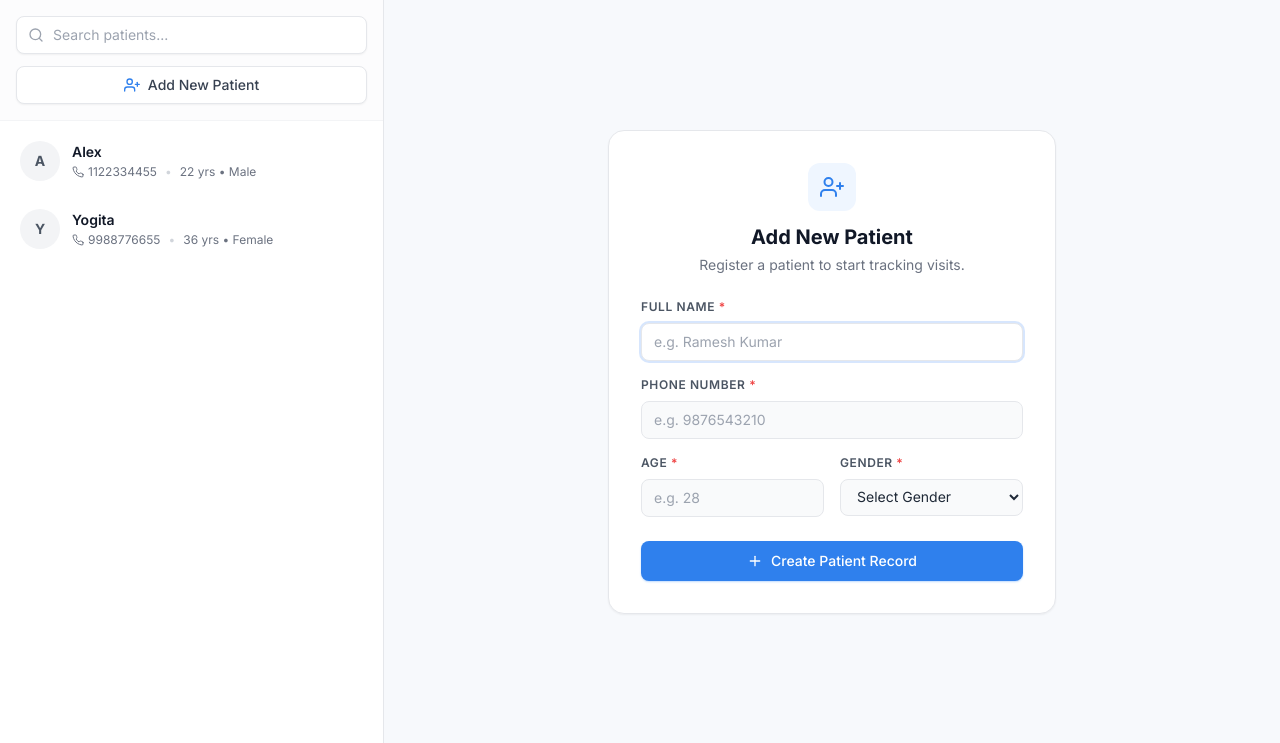
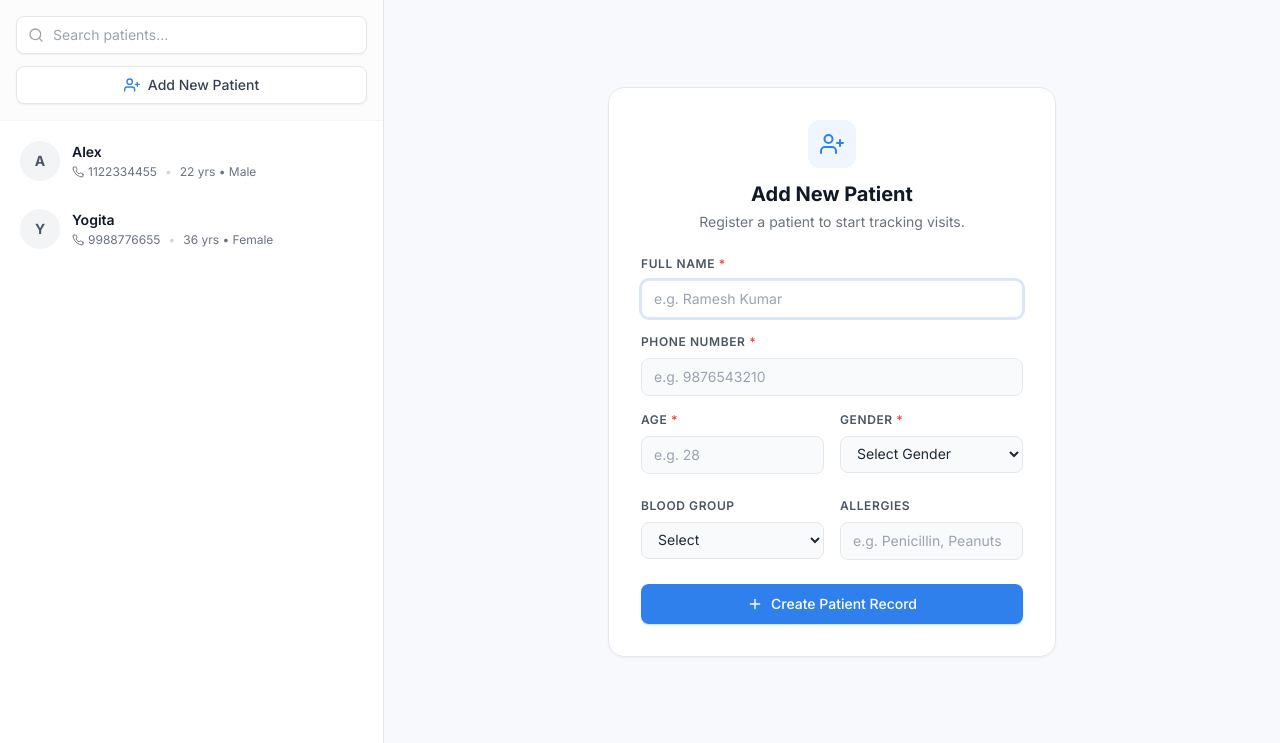
Before and after one commit to Karanman12/ClinicTrack, a FastAPI app: page /app in a window 1280 px wide. Shown: the part 57-800 px from the top of the page. Run offline with FastAPI, Linux system fonts and the light colour scheme; some libraries are stand-ins or nearby versions.

Commit message:
feature: blood group and allergies on patient profile

```diff
--- a/clinic_TrackPRO/main.py
+++ b/clinic_TrackPRO/main.py
@@ -100,12 +100,21 @@ def add_patient(
     phone: str = Form(...),
     age: int = Form(...),
     gender: str = Form(...),
+    blood_group: str = Form(""),
+    allergies: str = Form(""),
     db: Session = Depends(get_db),
 ):
     """
     Create a new patient and redirect back to the home page.
     """
-    patient = Patient(name=name.strip(), phone=phone.strip(), age=age, gender=gender.strip())
+    patient = Patient(
+        name=name.strip(),
+        phone=phone.strip(),
+        age=age,
+        gender=gender.strip(),
+        blood_group=blood_group.strip() if blood_group else None,
+        allergies=allergies.strip() if allergies else None
+    )
     db.add(patient)
     db.commit()
     return RedirectResponse(url=f"/app/patient/{patient.id}", status_code=303)
@@ -118,6 +127,8 @@ def update_patient(
     phone: str = Form(...),
     age: int = Form(...),
     gender: str = Form(...),
+    blood_group: str = Form(""),
+    allergies: str = Form(""),
     db: Session = Depends(get_db),
 ):
     """
@@ -129,6 +140,8 @@ def update_patient(
         patient.phone = phone.strip()
         patient.age = age
         patient.gender = gender.strip()
+        patient.blood_group = blood_group.strip() if blood_group else None
+        patient.allergies = allergies.strip() if allergies else None
         db.commit()
     return RedirectResponse(url=f"/app/patient/{patient_id}", status_code=303)
 
--- a/clinic_TrackPRO/models.py
+++ b/clinic_TrackPRO/models.py
@@ -23,6 +23,8 @@ class Patient(Base):
     phone = Column(String(15), nullable=False)
     age = Column(Integer, nullable=True)
     gender = Column(String(10), nullable=True)
+    blood_group = Column(String(5), nullable=True)
+    allergies = Column(Text, nullable=True)
     created_at = Column(DateTime, default=datetime.utcnow)
 
     # One patient can have many visits (newest first by default)
--- a/clinic_TrackPRO/templates/index.html
+++ b/clinic_TrackPRO/templates/index.html
@@ -125,11 +125,22 @@
                                 <div class="flex items-center gap-4 text-sm text-gray-500">
                                     <span class="flex items-center gap-1"><i data-feather="phone" class="w-4 h-4"></i> {{ selected_patient.phone }}</span>
                                     <span class="flex items-center gap-1"><i data-feather="calendar" class="w-4 h-4"></i> Added {{ selected_patient.created_at.strftime('%b %d, %Y') }}</span>
+                                    {% if selected_patient.blood_group %}
+                                    <span class="bg-red-100 text-red-700 px-2 py-0.5 rounded text-xs font-bold border border-red-200">
+                                        {{ selected_patient.blood_group }}
+                                    </span>
+                                    {% endif %}
                                 </div>
                                 <div class="flex items-center gap-1 text-sm text-gray-400">
                                     <i data-feather="user" class="w-4 h-4"></i>
                                     <span>{{ selected_patient.age or '--' }} yrs &bull; {{ selected_patient.gender or 'Unknown' }}</span>
                                 </div>
+                                {% if selected_patient.allergies %}
+                                <div class="flex items-center gap-1 text-xs font-semibold text-red-600 bg-red-50 px-2 py-1 rounded-md border border-red-100 w-fit">
+                                    <i data-feather="alert-triangle" class="w-3 h-3"></i>
+                                    <span>Allergies: {{ selected_patient.allergies }}</span>
+                                </div>
+                                {% endif %}
                             </div>
                         </div>
                     </div>
@@ -348,6 +359,26 @@
                                     <option value="Other">Other</option>
                                 </select>
                                 <p class="text-red-500 text-xs mt-1 hidden" id="err-gender">Gender is required.</p>
+                            </div>
+                        </div>
+                        <div class="grid grid-cols-2 gap-4 mb-6">
+                            <div>
+                                <label class="block text-xs font-semibold text-gray-600 uppercase tracking-wider mb-2" for="blood_group">Blood Group</label>
+                                <select id="blood_group" name="blood_group" class="w-full px-3 py-2 bg-gray-50 border border-gray-200 rounded-lg text-sm focus:bg-white focus:outline-none focus:ring-2 focus:ring-blue-500/20 focus:border-primary transition-colors">
+                                    <option value="" selected>Select</option>
+                                    <option value="A+">A+</option>
+                                    <option value="A-">A-</option>
+                                    <option value="B+">B+</option>
+                                    <option value="B-">B-</option>
+                                    <option value="AB+">AB+</option>
+                                    <option value="AB-">AB-</option>
+                                    <option value="O+">O+</option>
+                                    <option value="O-">O-</option>
+                                </select>
+                            </div>
+                            <div>
+                                <label class="block text-xs font-semibold text-gray-600 uppercase tracking-wider mb-2" for="allergies">Allergies</label>
+                                <input type="text" id="allergies" name="allergies" class="w-full px-3 py-2 bg-gray-50 border border-gray-200 rounded-lg text-sm focus:bg-white focus:outline-none focus:ring-2 focus:ring-blue-500/20 focus:border-primary transition-colors" placeholder="e.g. Penicillin, Peanuts">
                             </div>
                         </div>
                         <button type="submit" class="w-full bg-primary hover:bg-blue-700 text-white py-2.5 rounded-lg font-medium text-sm transition-colors shadow-sm shadow-blue-200 flex items-center justify-center gap-2">
```
Also changed, not shown: clinic_TrackPRO/.claude/settings.local.json (added), clinic_TrackPRO/clinic_track.db.
